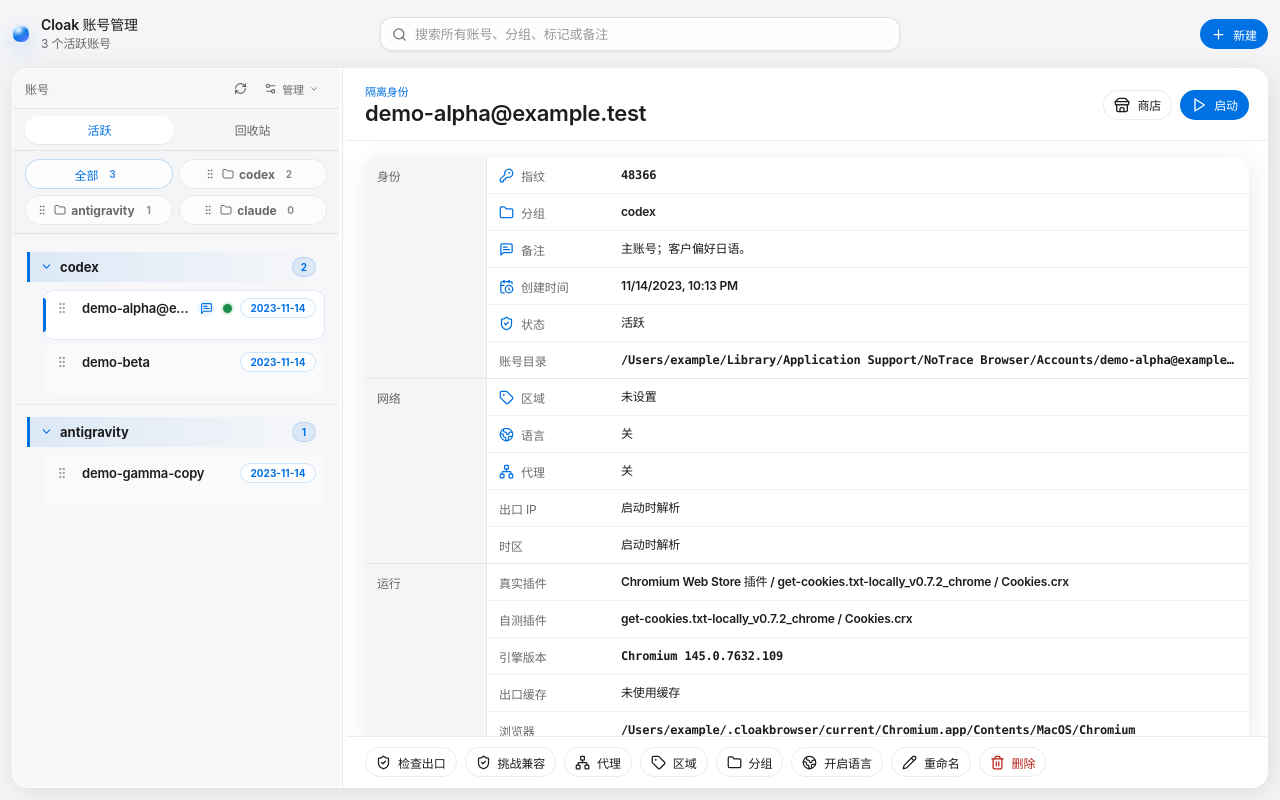
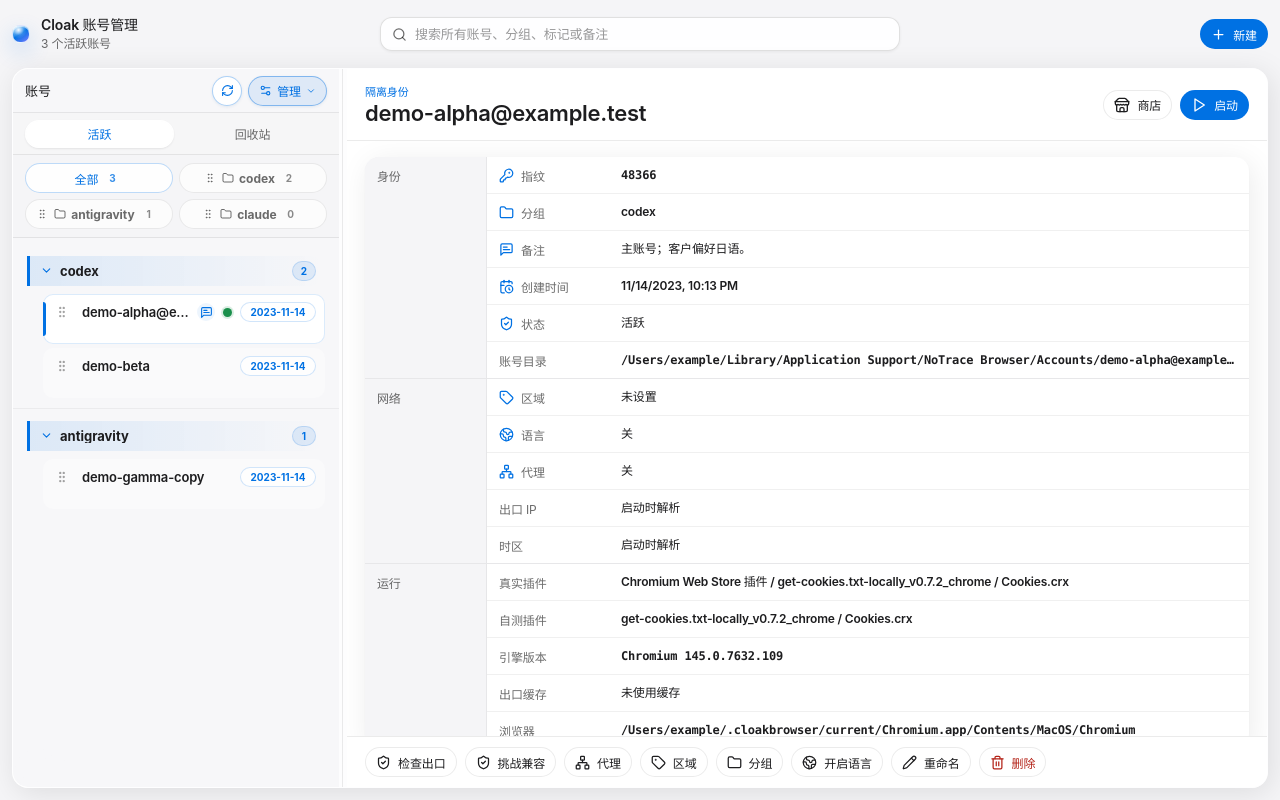
Before and after one commit to GravityPoet/notrace-browser, a React (Vite) app in the folder cloak-picker/: page / in a window 1280 px wide. Built offline with nearby package versions, Linux system fonts and the light colour scheme.

Commit message:
fix: emphasize account management controls

```diff
--- a/cloak-picker/src/styles.css
+++ b/cloak-picker/src/styles.css
@@ -171,7 +171,7 @@
 
 .sidebar {
   display: grid;
-  grid-template-rows: 40px 42px auto minmax(0, 1fr);
+  grid-template-rows: 44px 42px auto minmax(0, 1fr);
   min-width: 0;
   min-height: 0;
   background: rgba(245, 245, 247, 0.74);
@@ -222,29 +222,31 @@
   min-width: 0;
   padding: 0 12px;
   border-bottom: 1px solid var(--border);
-  color: var(--muted);
-  font-size: 12px;
-  font-weight: 600;
+  color: var(--text);
+  font-size: 13px;
+  font-weight: 700;
   letter-spacing: -0.12px;
 }
 
 .sidebarHeaderActions {
   display: inline-flex;
   align-items: center;
-  gap: 3px;
+  gap: 6px;
 }
 
 .sidebarHeader .iconButton {
-  width: 26px;
-  min-height: 26px;
-  border-color: transparent;
-  background: transparent;
-  color: var(--muted);
+  width: 30px;
+  min-height: 30px;
+  border-color: rgba(0, 113, 227, 0.32);
+  background: #ffffff;
+  color: var(--accent);
+  box-shadow: 0 1px 3px rgba(0, 74, 150, 0.1);
 }
 
 .sidebarHeader .iconButton:hover {
-  border-color: rgba(0, 113, 227, 0.18);
-  background: rgba(255, 255, 255, 0.78);
+  border-color: rgba(0, 113, 227, 0.54);
+  background: var(--accent-soft);
+  color: var(--accent-hover);
 }
 
 .sidebarManageButton {
@@ -252,24 +254,32 @@
   align-items: center;
   justify-content: center;
   gap: 5px;
-  min-height: 26px;
-  border: 1px solid transparent;
+  min-height: 30px;
+  border: 1px solid rgba(0, 113, 227, 0.42);
   border-radius: 999px;
-  background: transparent;
-  color: var(--muted);
+  background: rgba(0, 113, 227, 0.1);
+  color: var(--accent);
   cursor: pointer;
-  padding: 0 7px;
-  font-size: 11px;
-  font-weight: 650;
+  padding: 0 10px;
+  font-size: 12px;
+  font-weight: 720;
   letter-spacing: -0.12px;
-  transition: background 140ms ease, border-color 140ms ease, color 140ms ease;
-}
-
-.sidebarManageButton:hover,
+  box-shadow: 0 1px 3px rgba(0, 74, 150, 0.1);
+  transition: background 140ms ease, border-color 140ms ease, color 140ms ease, box-shadow 140ms ease;
+}
+
+.sidebarManageButton:hover {
+  border-color: rgba(0, 113, 227, 0.58);
+  background: rgba(0, 113, 227, 0.16);
+  color: var(--accent-hover);
+  box-shadow: 0 2px 6px rgba(0, 74, 150, 0.13);
+}
+
 .sidebarManageButton.active {
-  border-color: rgba(0, 113, 227, 0.18);
-  background: rgba(255, 255, 255, 0.82);
-  color: var(--accent);
+  border-color: var(--accent);
+  background: var(--accent);
+  color: #ffffff;
+  box-shadow: 0 2px 7px rgba(0, 113, 227, 0.22);
 }
 
 .sidebarManageMenuWrap .manageMenu {
```
